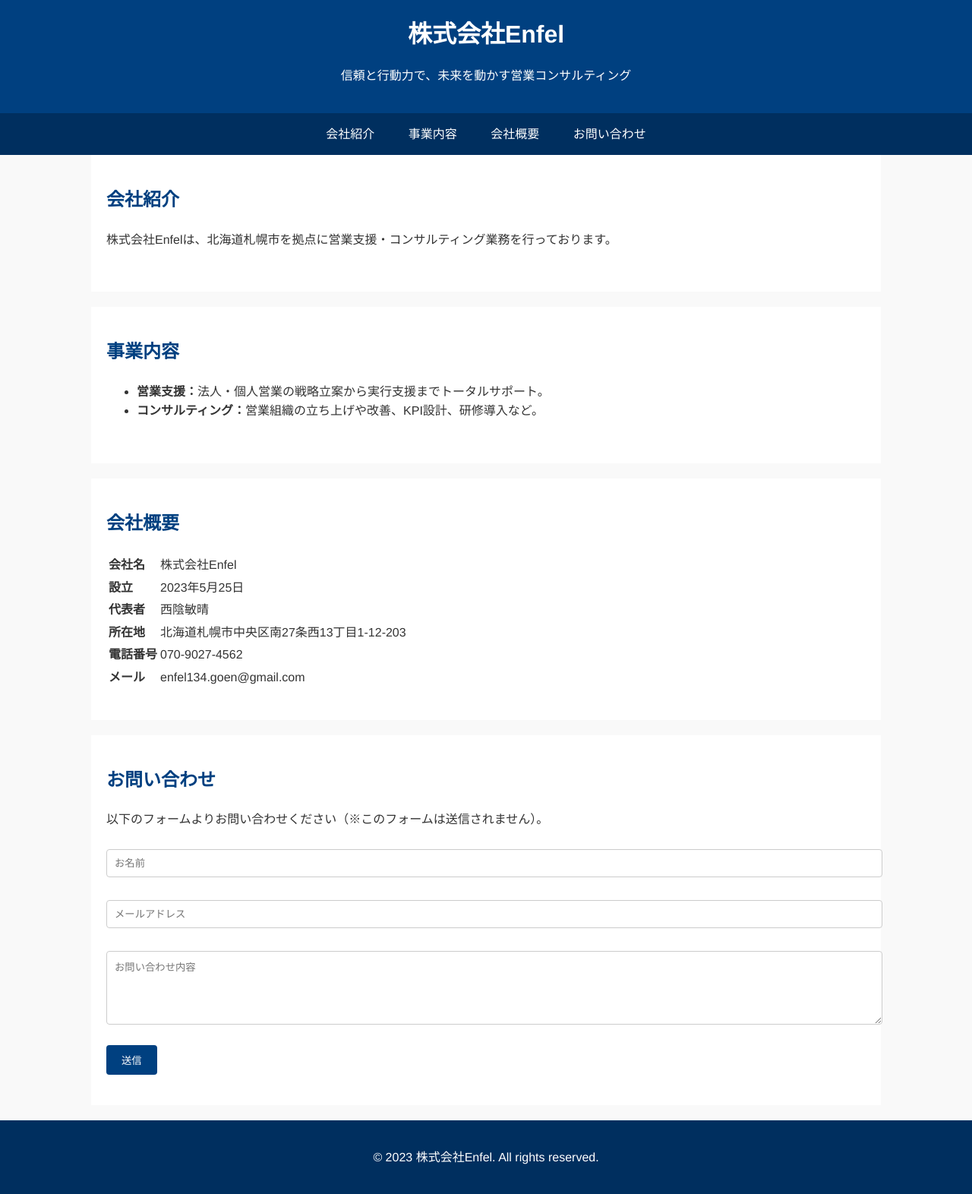
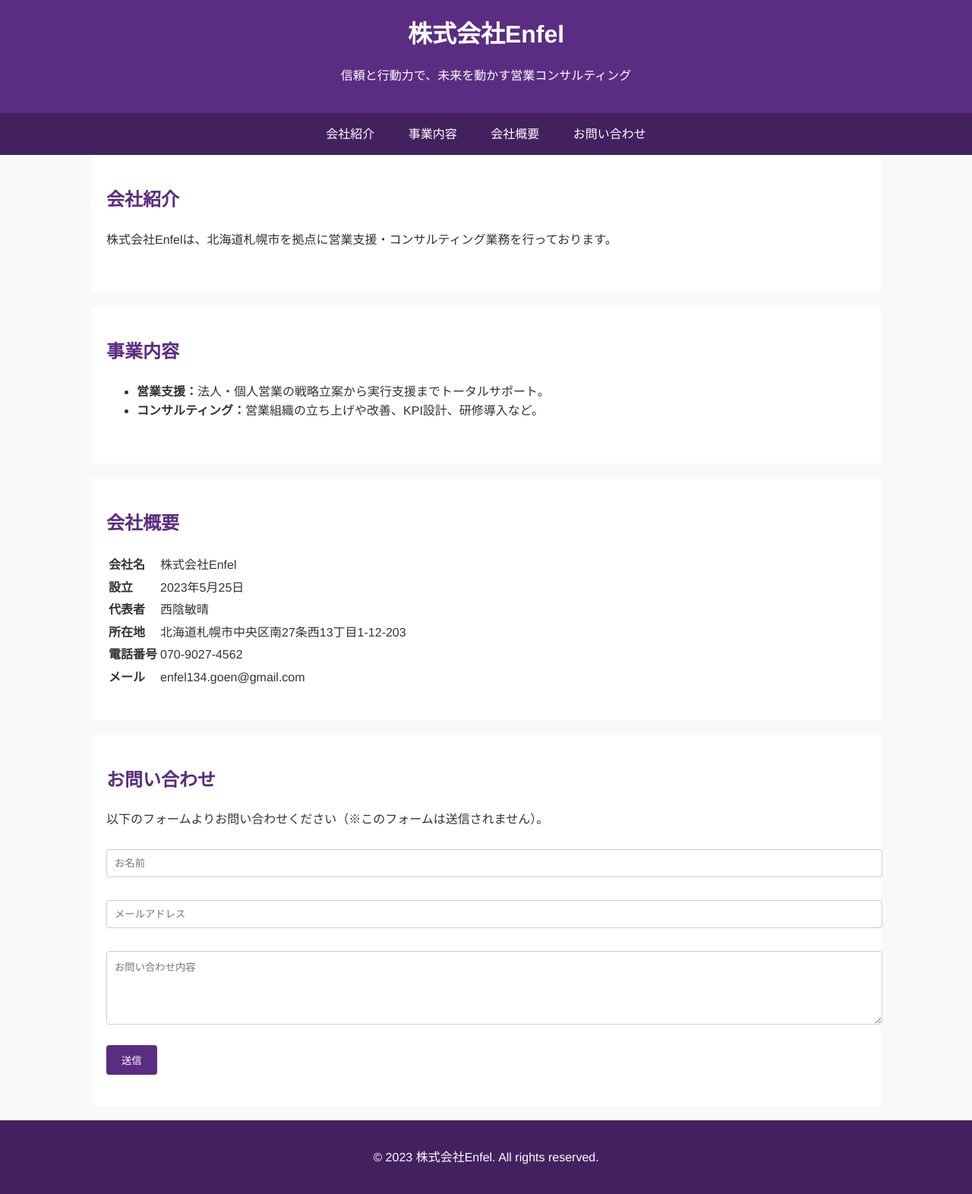
Before and after one commit to enfel-corp/enfel-homepage, a plain HTML site: page index.html in a window 1280 px wide. Shown: the whole page at 76% size. Drawn offline with Linux system fonts and the light colour scheme.

Commit message:
style.css

```diff
--- a/style.css
+++ b/style.css
@@ -7,7 +7,7 @@ body {
   background: #f9f9f9;
 }
 header {
-  background: #004080;
+  background: #5a2d82; /* 紫に変更 */
   color: white;
   padding: 20px;
   text-align: center;
@@ -17,7 +17,7 @@ header h1 {
   font-size: 2rem;
 }
 nav {
-  background: #002f5f;
+  background: #43215e; /* 紫系の濃い色 */
   text-align: center;
 }
 nav a {
@@ -27,7 +27,7 @@ nav a {
   text-decoration: none;
 }
 nav a:hover {
-  background: #001f3f;
+  background: #2e1542;
 }
 section {
   padding: 40px 20px;
@@ -37,7 +37,7 @@ section {
   margin-bottom: 20px;
 }
 h2 {
-  color: #004080;
+  color: #5a2d82; /* 紫に統一 */
   margin-top: 0;
 }
 form input, form textarea {
@@ -49,7 +49,7 @@ form input, form textarea {
   border-radius: 4px;
 }
 form button {
-  background: #004080;
+  background: #5a2d82;
   color: white;
   padding: 10px 20px;
   border: none;
@@ -57,7 +57,7 @@ form button {
   cursor: pointer;
 }
 footer {
-  background: #002f5f;
+  background: #43215e;
   color: white;
   text-align: center;
   padding: 20px;
```
